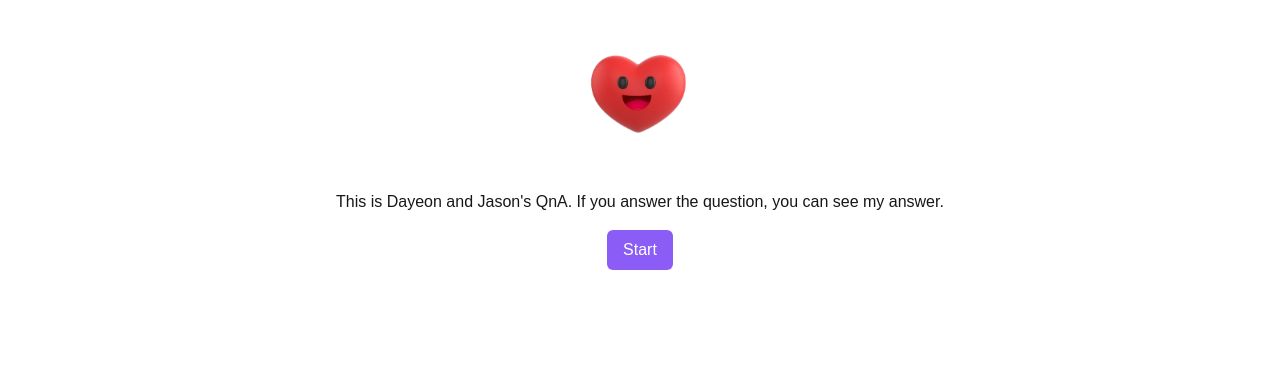
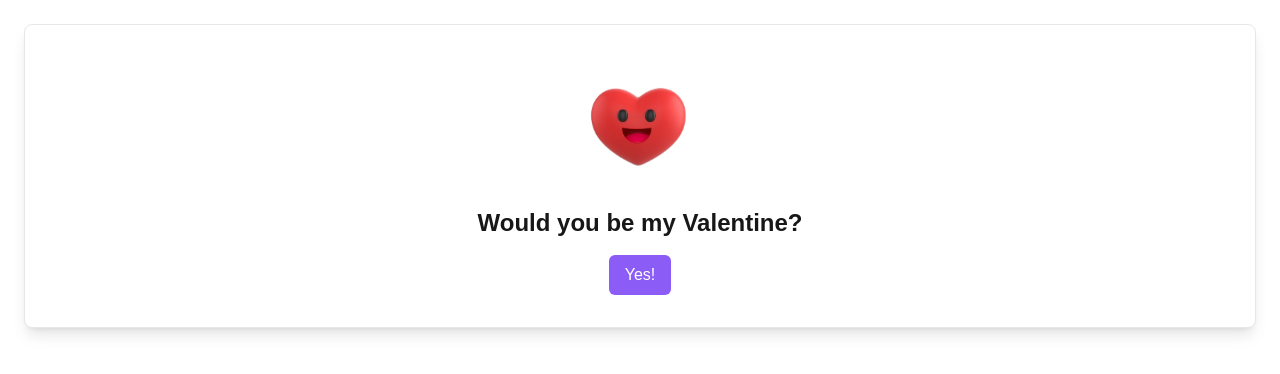
Before and after one commit to manyyeon/love-qna, a Next.js app: page / in a window 1280 px wide. Shown: the top 374 px of the page. Built offline with nearby package versions, Linux system fonts and the light colour scheme.

Commit message:
🔥 Remove qna

```diff
--- a/app/layout.tsx
+++ b/app/layout.tsx
@@ -13,7 +13,7 @@ const geistMono = Geist_Mono({
 });
 
 export const metadata: Metadata = {
-  title: "Dayeon & Jason QnA",
+  title: "Happy Valentine's Day!",
   description: "Happy Valentine's Day!",
 };
 
--- a/app/love-qna/page.tsx
+++ b/app/love-qna/page.tsx
@@ -3,21 +3,20 @@
 import { useState } from "react";
 import { Button } from "@/components/ui/button";
 import { Card, CardContent } from "@/components/ui/card";
-import Image from "next/image";
+
 import { motion } from "framer-motion";
 
 const questions = [
   {
-    question: "What was your first impression of me?",
-    myAnswer: `From the first time I saw you, I thought you were really cute 😃 So, I wanted to be friends with you and I wanted to talk to you. But I was too shy to do it.
-      \nSo when you talked to me first, I was happy, too!`,
+    question: "When do you think I look cute?",
+    myAnswer: `When you speak Korean, you are so cute! 😊`,
   },
   {
     question: "When do you think I look cute?",
     myAnswer: `When you speak Korean, you are so cute! 😊`,
   },
   {
-    question: "What kind of dates do you like?",
+    question: "What kind of dates do you want to do with me?",
     myAnswer: `hanging out on campus, rock climbing, skateboarding, cooking, etc. \n\nTalking with you is the best date for me!`,
   },
   {
@@ -28,33 +27,33 @@ const questions = [
 ];
 
 export default function LoveQnA() {
-  const [currentIndex, setCurrentIndex] = useState(0);
-  const [answers, setAnswers] = useState<string[]>(
-    Array(questions.length).fill("")
-  );
-  const [showAnswer, setShowAnswer] = useState(false);
+  // const [currentIndex, setCurrentIndex] = useState(0);
+  // const [answers, setAnswers] = useState<string[]>(
+  //   Array(questions.length).fill("")
+  // );
+  // const [showAnswer, setShowAnswer] = useState(false);
   const [showHearts, setShowHearts] = useState(false);
 
-  const handleInputChange = (value: string) => {
-    const newAnswers = [...answers];
-    newAnswers[currentIndex] = value;
-    setAnswers(newAnswers);
-  };
+  // const handleInputChange = (value: string) => {
+  //   const newAnswers = [...answers];
+  //   newAnswers[currentIndex] = value;
+  //   setAnswers(newAnswers);
+  // };
 
-  const revealAnswer = () => {
-    setShowAnswer(true);
-  };
+  // const revealAnswer = () => {
+  //   setShowAnswer(true);
+  // };
 
-  const nextQuestion = () => {
-    setShowAnswer(false);
-    setCurrentIndex((prev) => prev + 1);
-  };
+  // const nextQuestion = () => {
+  //   setShowAnswer(false);
+  //   setCurrentIndex((prev) => prev + 1);
+  // };
 
   return (
     <div className="p-6 max-w-md mx-auto space-y-6">
       <Card>
         <CardContent>
-          {currentIndex < questions.length ? (
+          {/*  {currentIndex < questions.length ? (
             <>
               <div>
                 <div className="mb-2 font-bold">
@@ -116,7 +115,7 @@ export default function LoveQnA() {
                   height={200}
                   alt="Valentine"
                 />
-              </div>
+              </div> */}
           <h2 className="text-2xl font-semibold mt-4">
             Would you be my Valentine?
           </h2>
@@ -146,10 +145,11 @@ export default function LoveQnA() {
               ))}
             </div>
           )}
-            </div>
-          )}
+          {/* </div> */}
+          {/* )} */}
         </CardContent>
       </Card>
+      //{" "}
     </div>
   );
 }
--- a/app/page.tsx
+++ b/app/page.tsx
@@ -1,28 +1,58 @@
 "use client";
-import { useRouter } from "next/navigation";
 
 import { Button } from "@/components/ui/button";
+import { useState } from "react";
+import { motion } from "framer-motion";
+import { Card, CardContent } from "@/components/ui/card";
 import Image from "next/image";
 
 export default function Home() {
-  const router = useRouter();
+  const [showHearts, setShowHearts] = useState(false);
+  // const router = useRouter();
   return (
-    <div className="p-6">
-      <div className="flex flex-col items-center space-y-4">
+    <div className="p-6 flex-col content-center align-center justify-center">
+      <Card>
+        <CardContent>
+          <div className="flex align-center justify-center">
             <Image
               src={`/images/heart.png`}
               className="image-float"
               width={200}
               height={200}
-          alt="Love QnA"
+              alt="Heart"
             />
-        <div className="text-center m-4">
-          {`This is Dayeon and Jason's QnA.
-          If you answer the question, you
-          can see my answer.`}
           </div>
-        <Button onClick={() => router.push("/love-qna")}>Start</Button>
+          <h2 className="text-2xl font-semibold text-center">
+            Would you be my Valentine?
+          </h2>
+          <div className="mt-4 flex justify-center">
+            <Button onClick={() => setShowHearts(true)}>Yes!</Button>
           </div>
+          {showHearts && (
+            <div className="absolute inset-0 overflow-hidden">
+              {Array.from({ length: 30 }).map((_, i) => (
+                <motion.img
+                  key={i}
+                  src="/images/heart.png"
+                  className="absolute w-16 h-12"
+                  initial={{ y: "300%", opacity: 0 }}
+                  animate={{ y: "-200%", opacity: 1 }}
+                  exit={{ opacity: 0 }}
+                  transition={{
+                    duration: 3,
+                    delay: i * 0.1,
+                    repeat: Infinity,
+                    repeatType: "loop",
+                  }}
+                  style={{
+                    left: `${Math.random() * 100}%`,
+                  }}
+                />
+              ))}
+            </div>
+          )}
+        </CardContent>
+      </Card>
     </div>
   );
 }
```
Lines whose indentation alone changed are shown as unchanged.
